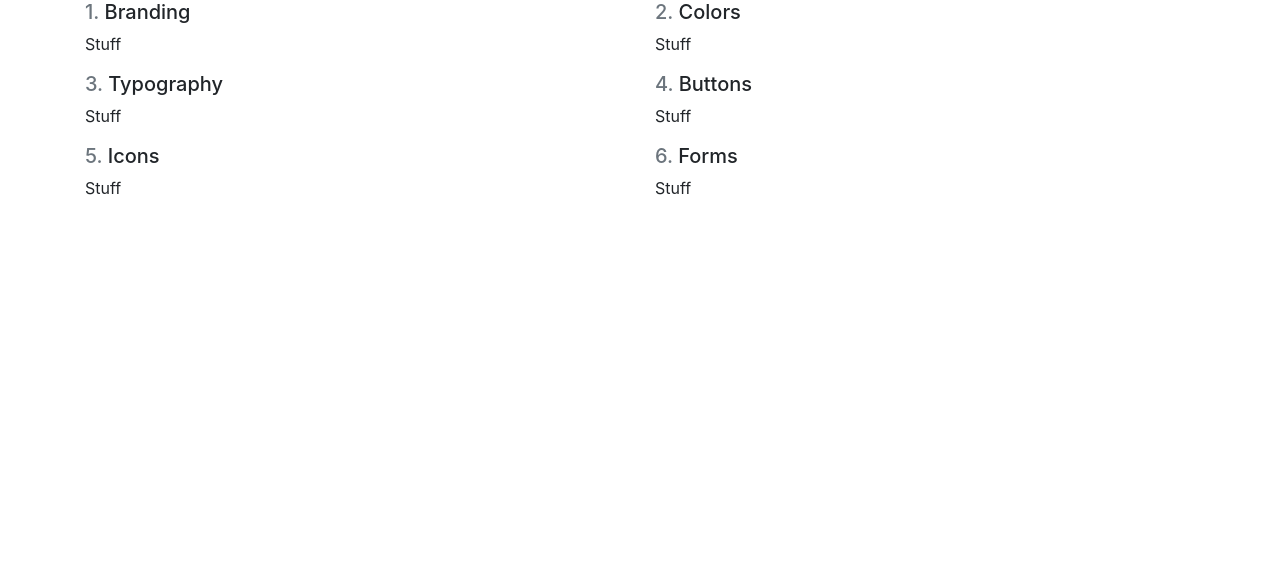
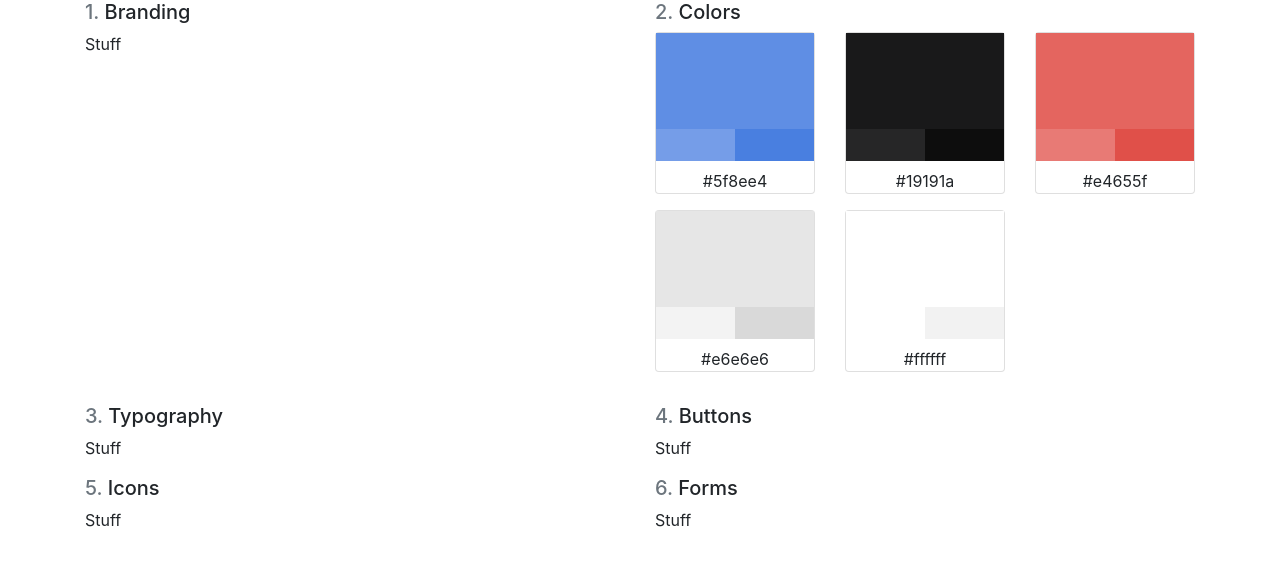
Before and after one commit to frankolson/style-guide-boilerplate, a React (Create React App) app: page / in a window 1280 px wide. Shown: the top 566 px of the page. Built offline with nearby package versions, Linux system fonts and the light colour scheme.

Commit message:
feat: Add colors

```diff
--- a/package.json
+++ b/package.json
@@ -6,7 +6,8 @@
     "bootstrap": "^4.0.0",
     "react": "^16.2.0",
     "react-dom": "^16.2.0",
-    "react-scripts": "1.1.0"
+    "react-scripts": "1.1.0",
+    "styled-components": "^3.0.2"
   },
   "scripts": {
     "start": "react-scripts start",
--- a/src/App.jsx
+++ b/src/App.jsx
@@ -3,6 +3,7 @@ import React, { Component } from 'react';
 import 'bootstrap/dist/css/bootstrap.min.css';
 
 // Project Assets
+import Colors from './components/Colors';
 import Section from './components/Section';
 
 class App extends Component {
@@ -18,7 +19,7 @@ class App extends Component {
 
           <div className="col-md-6 mb-3">
             <Section position="2" title="Colors">
-              Stuff
+              <Colors />
             </Section>
           </div>
 
--- /dev/null
+++ b/src/components/ColorBlock.jsx
@@ -0,0 +1,51 @@
+// Vendor Asssets
+import React from 'react';
+import PropTypes from 'prop-types';
+import styled from 'styled-components';
+
+const propTypes = {
+  bold: PropTypes.string.isRequired,
+  light: PropTypes.string.isRequired,
+  regular: PropTypes.string.isRequired,
+};
+
+const ColorContainer = styled.div`
+  display: flex;
+  flex-direction: column;
+  width: auto;
+  height: 8rem;
+`;
+
+const ColorOffsetContainer = styled.div`
+  display: flex;
+  flex-direction: row;
+  flex: ${props => props.size};
+`;
+
+const Color = styled.div`
+  display: flex;
+  flex: ${props => props.size || 1};
+  background-color: ${props => props.color}
+`;
+
+const ColorBlock = ({ bold, light, regular }) => (
+  <div className="card">
+    <ColorContainer className="mb-2">
+      <Color color={regular} size={3} />
+
+      <ColorOffsetContainer size={1} >
+        <Color color={light} />
+
+        <Color color={bold} />
+      </ColorOffsetContainer>
+    </ColorContainer>
+
+    <div className="text-center">
+      {regular}
+    </div>
+  </div>
+);
+
+ColorBlock.propTypes = propTypes;
+
+export default ColorBlock;
--- /dev/null
+++ b/src/components/Colors.jsx
@@ -0,0 +1,51 @@
+// Vendor Asssets
+import React from 'react';
+
+// Project Assets
+import ColorBlock from './ColorBlock';
+
+const Colors = () => (
+  <div className="row">
+    <div className="col-6 col-sm-4 mb-3">
+      <ColorBlock
+        bold="#497fe0"
+        light="#759de8"
+        regular="#5f8ee4"
+      />
+    </div>
+
+    <div className="col-6 col-sm-4 mb-3">
+      <ColorBlock
+        bold="#0d0d0d"
+        light="#262627"
+        regular="#19191a"
+      />
+    </div>
+
+    <div className="col-6 col-sm-4 mb-3">
+      <ColorBlock
+        bold="#e05049"
+        light="#e87a75"
+        regular="#e4655f"
+      />
+    </div>
+
+    <div className="col-6 col-sm-4 mb-3">
+      <ColorBlock
+        bold="#d9d9d9"
+        light="#f3f3f3"
+        regular="#e6e6e6"
+      />
+    </div>
+
+    <div className="col-6 col-sm-4 mb-3">
+      <ColorBlock
+        bold="#f2f2f2"
+        light="#ffffff"
+        regular="#ffffff"
+      />
+    </div>
+  </div>
+);
+
+export default Colors;
```
Also changed, not shown: 1 other file (tests, documents, lock files or other folders).
